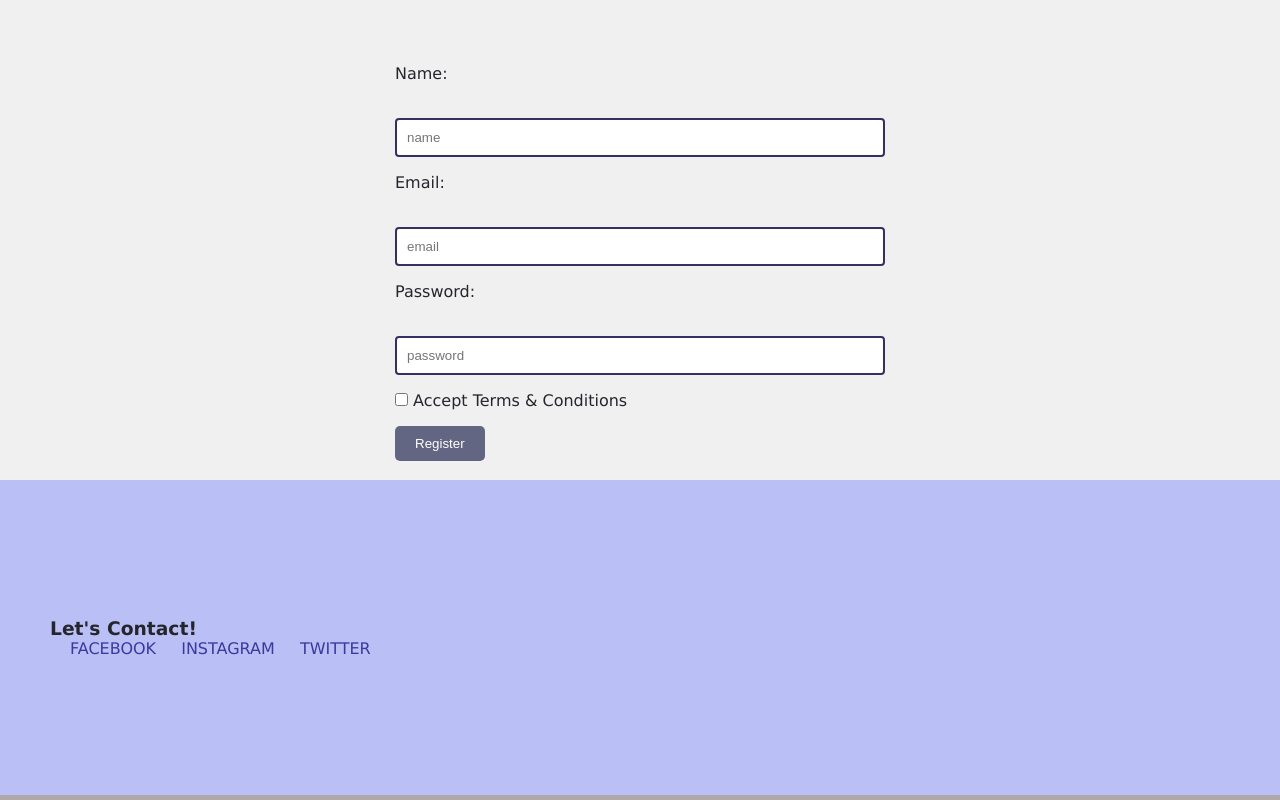
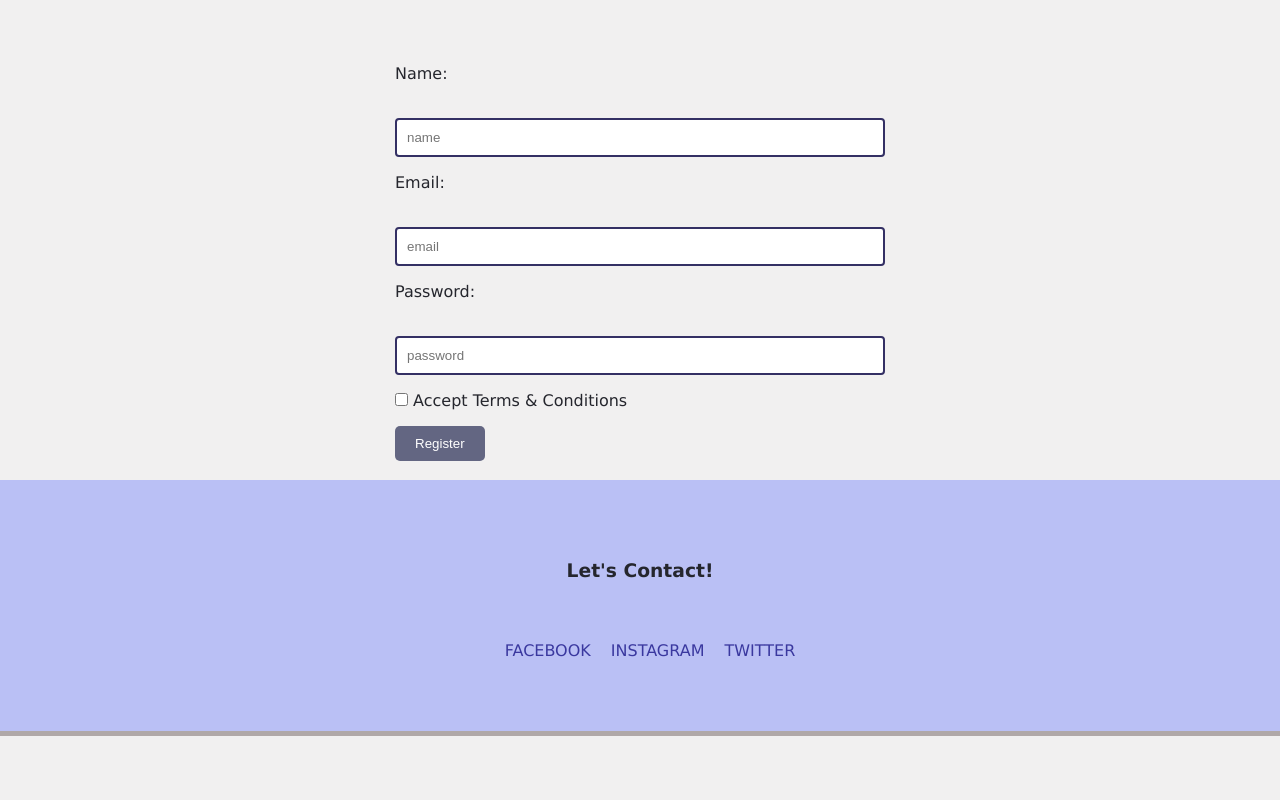
Before and after one commit to areenalhaj/workspace, a plain HTML site: page index.html in a window 1280 px wide. Shown: the part 464-1264 px from the top of the page. After the commit the page ends 1200 px from the top, so only its background shows below. Drawn offline with Linux system fonts and the light colour scheme.

Commit message:
edit footer

```diff
--- a/index.html
+++ b/index.html
@@ -93,9 +93,9 @@
     </main>
     <!----------- footer ------------------>
     <footer class="footer">
+      <h3 class="contact">Let's Contact!</h3>
       <div>
-        <h3>Let's Contact!</h3>
-        <nav class="nav-bar">
+        <nav class="nav-bar nav2">
           <a href="www.fb.com">FACEBOOK</a>
           <a href="">INSTAGRAM</a>
           <a href="">TWITTER</a>
--- a/styles/style.css
+++ b/styles/style.css
@@ -94,13 +94,23 @@ input[type="name"]:focus {
   cursor: pointer;
 }
 /* End Form */
+/* ******  footer  ********* */
 .footer {
-  /* width: 980px; */
-  height: 20rem;
-  display: flex;
+  width: 100%;
+  height: 16rem;
   align-items: center;
-  justify-content: space-between;
-  padding: 20px 50px;
+  margin-inline: auto;
   background-color: #bac0f5;
   border-bottom: #b0a8a8 solid 5px;
 }
+.contact,
+.nav2 {
+  padding: 30px 50px;
+  justify-content: center;
+  display: flex;
+  flex-wrap: wrap;
+}
+.contact {
+  padding-top: 80px;
+}
+/* RESPONSIVE */
```
